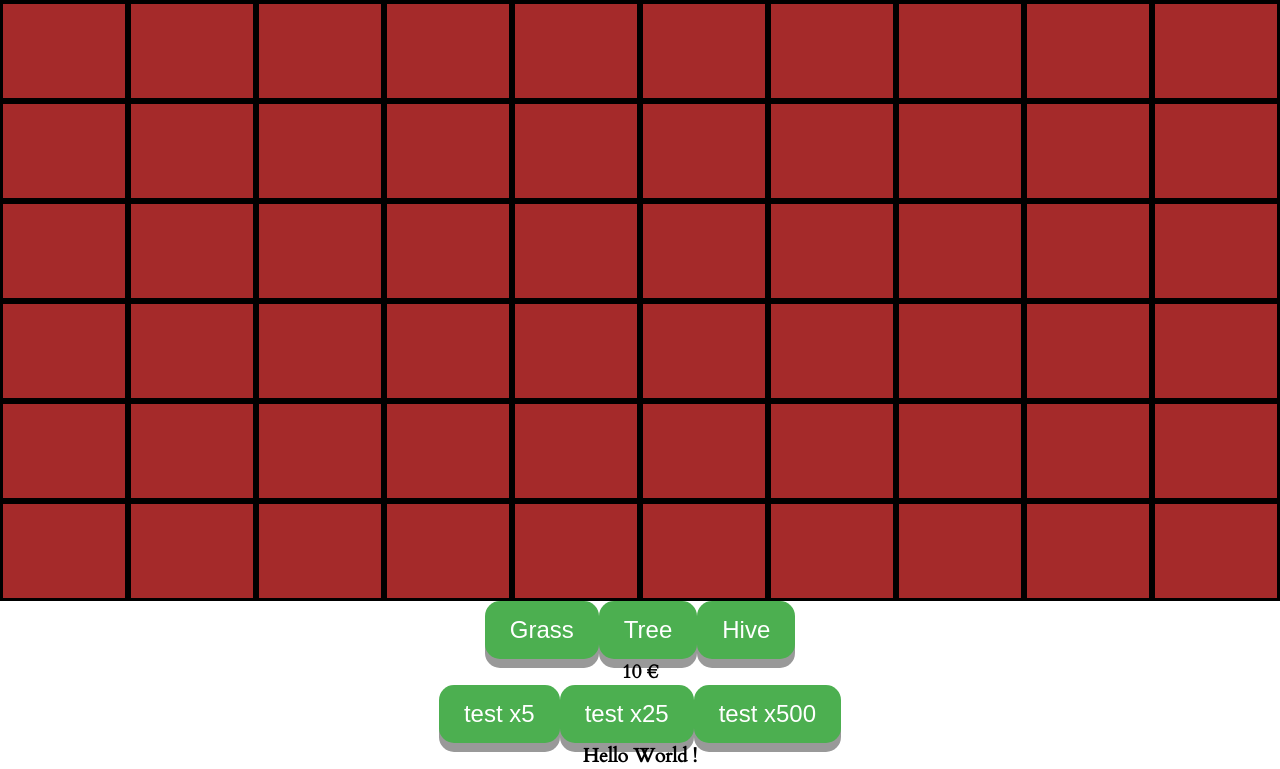
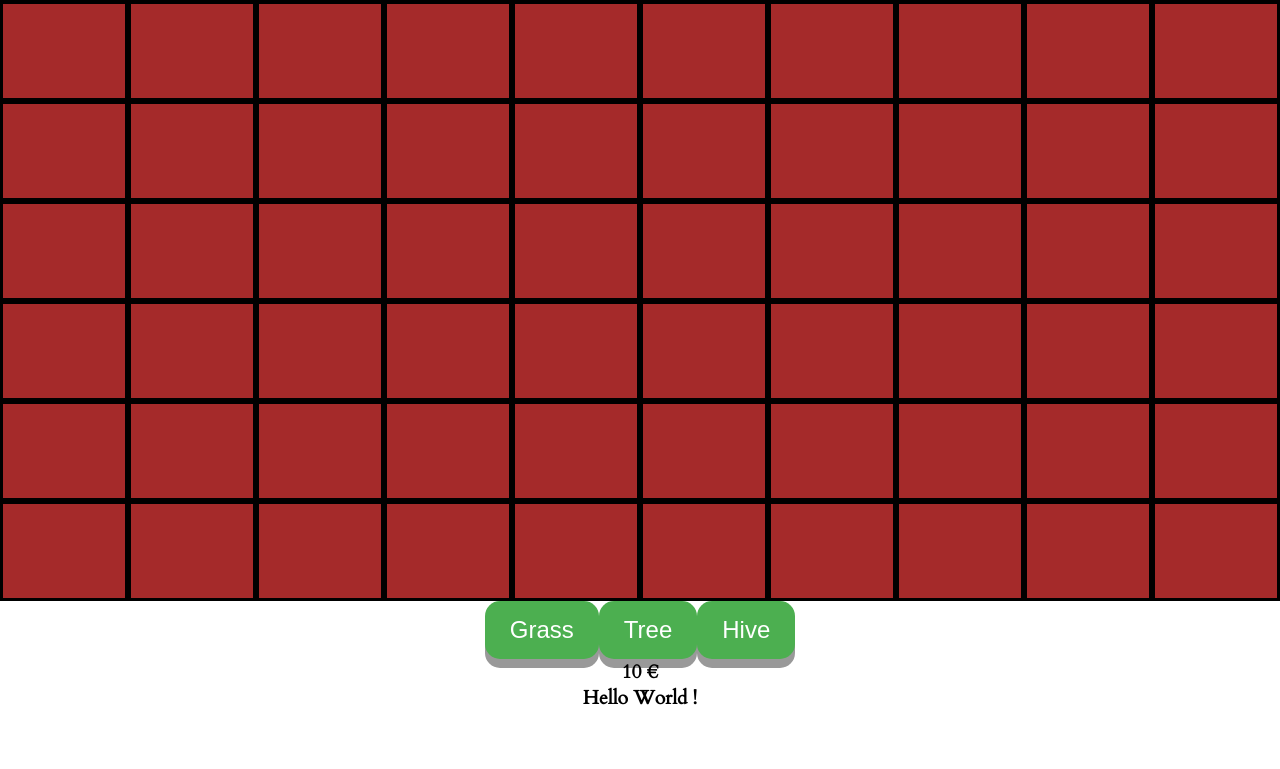
Before and after one commit to Timothee-Augustin/Hackathon-the-winer, a React (Create React App) app in the folder the-winer/: page /game in a window 1280 px wide. Shown: the part 502-1271 px from the top of the page. After the commit the page ends 1213 px from the top, so only its background shows below. Built offline with nearby package versions, Linux system fonts and the light colour scheme.

Commit message:
Gains bonus

```diff
--- a/the-winer/src/components/ClickableCell.jsx
+++ b/the-winer/src/components/ClickableCell.jsx
@@ -2,20 +2,26 @@ import React, { useEffect } from "react";
 import PropTypes from "prop-types";
 import "./CSS/ClickableCell.css";
 
-function ClickableCell({ fill, updateCell, grassCount, setGrassCount }) {
+function ClickableCell({ fill, updateCell, bonusCount, setBonusCount }) {
   let fillClass = "grid-element";
 
   if (fill === "grass") {
     fillClass += " grassClass active";
     useEffect(() => {
-      setGrassCount(grassCount + 1);
+      setBonusCount(bonusCount + 10);
     }, []);
   }
   if (fill === "tree") {
     fillClass += " treeClass";
+    useEffect(() => {
+      setBonusCount(bonusCount + 150);
+    }, []);
   }
   if (fill === "hive") {
     fillClass += " hiveClass";
+    useEffect(() => {
+      setBonusCount(bonusCount + 25);
+    }, []);
   }
 
   return (
@@ -28,8 +34,8 @@ function ClickableCell({ fill, updateCell, grassCount, setGrassCount }) {
 ClickableCell.propTypes = {
   fill: PropTypes.string,
   updateCell: PropTypes.func.isRequired,
-  grassCount: PropTypes.number.isRequired,
-  setGrassCount: PropTypes.func.isRequired,
+  bonusCount: PropTypes.number.isRequired,
+  setBonusCount: PropTypes.func.isRequired,
 };
 
 ClickableCell.defaultProps = {
--- a/the-winer/src/components/Game.jsx
+++ b/the-winer/src/components/Game.jsx
@@ -7,7 +7,7 @@ import "./CSS/Game.css";
 function Game() {
   const [gridData, setGridData] = useState([]);
   const [newValue, setNewValue] = useState("");
-  const [grassCount, setGrassCount] = useState(0);
+  const [bonusCount, setBonusCount] = useState(0);
   const [gain, setGain] = useState();
   useEffect(() => {
     for (let x = 1; x <= 100; x += 1) {
@@ -16,8 +16,8 @@ function Game() {
   }, []);
 
   useEffect(() => {
-    setGain(5 + grassCount * 10);
-  }, []);
+    setGain(5 + bonusCount);
+  }, [bonusCount]);
 
   return (
     <>
@@ -26,8 +26,8 @@ function Game() {
           <ClickableCell
             key={element.id}
             fill={element.fill}
-            grassCount={grassCount}
-            setGrassCount={setGrassCount}
+            bonusCount={bonusCount}
+            setBonusCount={setBonusCount}
             updateCell={() => {
               setGridData(
                 gridData.map((cell) => {
@@ -64,16 +64,6 @@ function Game() {
         Hive
       </button>
       {gain && <Income gain={gain} />}
-      <button type="button" className="button" onClick={() => setGain(5)}>
-        {" "}
-        test x5
-      </button>
-      <button type="button" className="button" onClick={() => setGain(25)}>
-        test x25
-      </button>
-      <button type="button" className="button" onClick={() => setGain(500)}>
-        test x500
-      </button>
     </>
   );
 }
```
